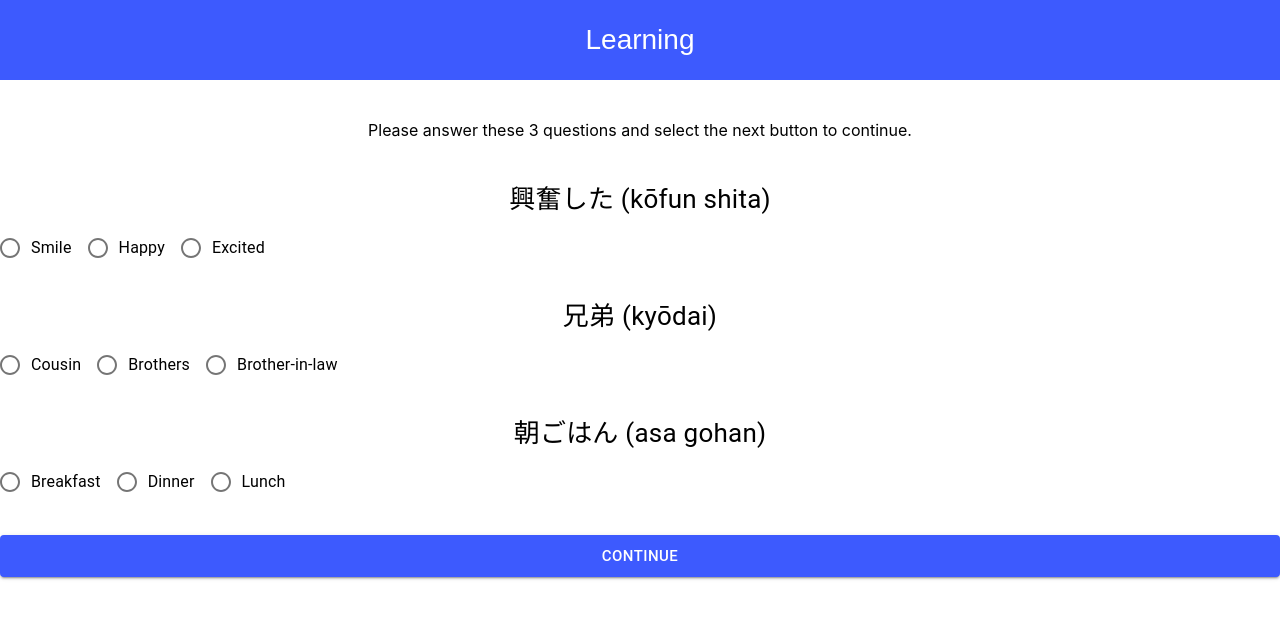
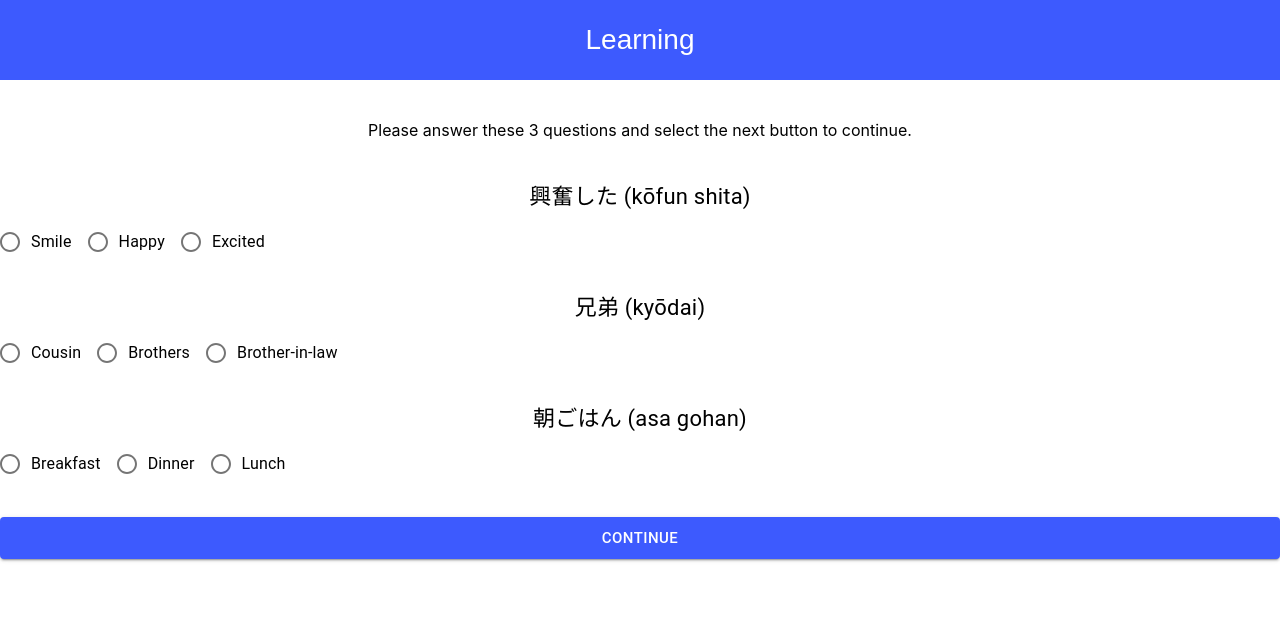
Before and after one commit to xeiwian/japaneseapp, a React (Create React App) app in the folder client/: page /question in a window 1280 px wide. Shown: the top 618 px of the page. Built offline with nearby package versions, Linux system fonts and the light colour scheme.

Commit message:
made minor changes on ui

```diff
--- a/client/src/components/practice/practicePage.js
+++ b/client/src/components/practice/practicePage.js
@@ -491,7 +491,6 @@ class PracticePage extends Component {
                 >
                   Take your time and learn the word.
                 </Grid>
-                <br/>
                 <form className={classes.container}>
                   <Card className={classes.card} variant="outlined">
                     <CardHeader className={classes.header} title={"Practice Word #" + (this.state.counter + 1)} />
@@ -548,7 +547,6 @@ class PracticePage extends Component {
                 >
                   Pick the correct meaning of the word to continue.
                 </Grid>
-                <br/>
                 <form className={classes.container}>
                   <Card className={classes.card} variant="outlined">
                     <CardHeader className={classes.header} title={"Practice Word #" + (this.state.counter + 1)} />
--- a/client/src/components/questions/questionPage.js
+++ b/client/src/components/questions/questionPage.js
@@ -15,7 +15,7 @@ const styles = theme => ({
     display: 'flex'
   },
   questionfont: {
-    fontSize: 26,
+    fontSize: 22,
     textAlign: 'center'
   },
   formControl: {
```
